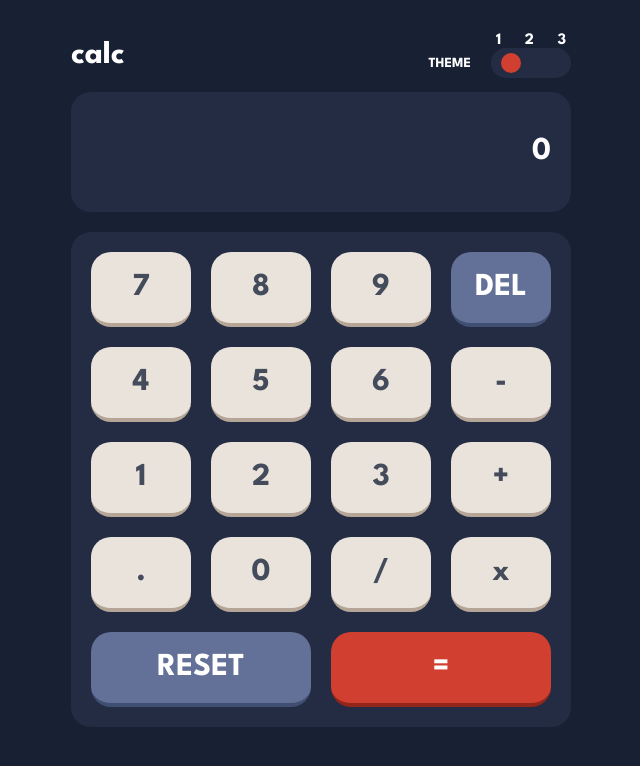
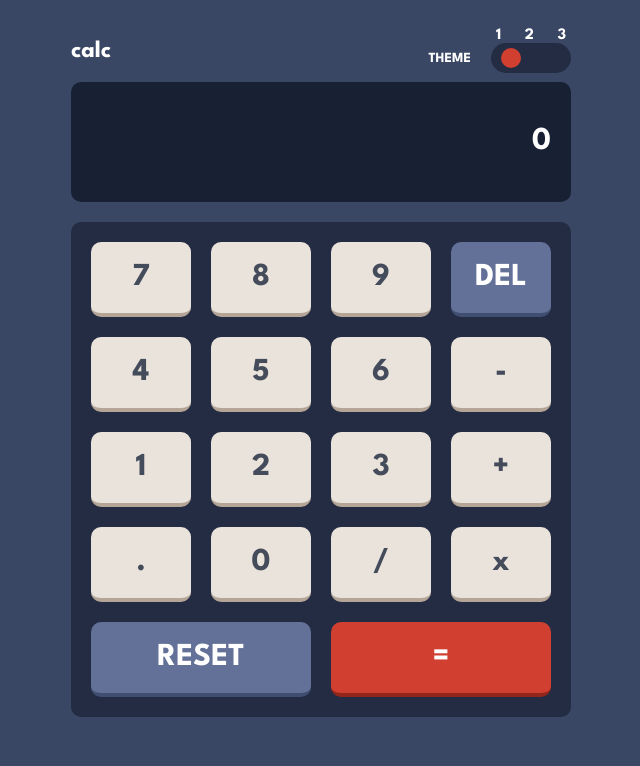
Before and after one commit to sjwhelpley/frontendmentor-calculator, a React (Create React App) app: page / in a window 1280 px wide. Shown: the top 766 px of the page, without its empty margins (319-959 px from the left). Built offline with nearby package versions, Linux system fonts and the light colour scheme.

Commit message:
Update 7 files

```diff
--- a/src/App.js
+++ b/src/App.js
@@ -10,14 +10,14 @@ export default function App() {
   useEffect(() => {}, [theme]);
 
   return (
-    <div className={`App ${theme}`}>
-      <div className="app-container">
-        <div className="header">
+    <main className={`App ${theme}`}>
+      <section className="app-container">
+        <header className="header">
           <h1>calc</h1>
           <ThemeSwitch />
-        </div>
+        </header>
         <Calculator />
-      </div>
-    </div>
+      </section>
+    </main>
   );
 }
--- a/src/components/Calculator.css
+++ b/src/components/Calculator.css
@@ -3,7 +3,7 @@
 }
 
 .solution-container {
-  border-radius: 20px;
+  border-radius: 10px;
   height: 80px;
   display: flex;
   flex-direction: row;
@@ -13,16 +13,18 @@
   font-size: 2rem;
 }
 
-.theme-one .solution-container,
 .theme-one .keys-container {
   background-color: var(--one-toggle-background);
+}
+.theme-one .solution-container {
+  background-color: var(--one-screen-background);
 }
 
 .theme-two .keys-container {
   background-color: var(--two-toggle-background);
 }
 .theme-two .solution-container {
-  background-color: var(--two-main-background);
+  background-color: var(--two-screen-background);
 }
 
 .theme-three .solution-container,
@@ -31,28 +33,28 @@
 }
 
 .keys-container {
-  border-radius: 20px;
+  border-radius: 10px;
   display: grid;
   grid-template-columns: 1fr 1fr 1fr 1fr;
   row-gap: 20px;
   column-gap: 20px;
-  font-size: 2rem;
   margin-top: 20px;
   padding: 20px;
 }
 
+@media (max-width: 800px) {
+  .keys-container {
+    column-gap: 10px;
+    row-gap: 15px;
+  }
+}
+
 .key {
   height: 75px;
-  border-radius: 20px;
+  border-radius: 10px;
   font-size: 2rem;
-  display: grid;
-  flex-direction: row;
-  align-items: center;
   justify-content: center;
-  border-left: none;
-  border-top: none;
-  border-right: none;
-  font-weight: 700;
+  border: none;
   cursor: pointer;
   width: 100%;
   font-family: "League Spartan", sans-serif;
@@ -69,16 +71,28 @@
   color: var(--text-white);
 }
 
+.theme-one .equal-key:active {
+  background-color: #f96c5b;
+}
+
 .theme-two .equal-key {
   background-color: var(--two-orange);
   border-bottom: 4px solid var(--two-dark-orange);
   color: var(--text-white);
 }
 
+.theme-two .equal-key:active {
+  background-color: #ff8b38;
+}
+
 .theme-three .equal-key {
   background-color: var(--three-toggle);
-  border-bottom: 4px solid hsl(177, 92%, 70%);
-  color: hsl(198, 20%, 13%);
+  border-bottom: 4px solid var(--three-light-blue);
+  color: var(--three-blue);
+}
+
+.theme-three .equal-key:active {
+  background-color: #94fff9;
 }
 
 .theme-one .num-key {
@@ -87,16 +101,28 @@
   color: var(--one-text-blue);
 }
 
+.theme-one .num-key:active {
+  background-color: #ffffff;
+}
+
 .theme-two .num-key {
   background-color: var(--two-light-grey-yellow);
   border-bottom: 4px solid var(--two-dark-greyish-yellow);
   color: var(--two-text-yellow);
 }
 
+.theme-two .num-key:active {
+  background-color: #ffffff;
+}
+
 .theme-three .num-key {
-  background-color: hsl(268, 47%, 21%);
-  border-bottom: 4px solid hsl(290, 70%, 36%);
+  background-color: var(--three-num-background);
+  border-bottom: 4px solid var(--three-num-shadow);
   color: var(--three-text-yellow);
+}
+
+.theme-three .num-key:active {
+  background-color: #6b34ac;
 }
 
 .reset-key {
@@ -110,6 +136,11 @@
   color: var(--text-white);
 }
 
+.theme-one .delete-key:active,
+.theme-one .reset-key:active {
+  background-color: #a2b3e1;
+}
+
 .theme-two .delete-key,
 .theme-two .reset-key {
   background-color: var(--two-dark-cyan);
@@ -117,9 +148,19 @@
   color: var(--text-white);
 }
 
+.theme-two .delete-key:active,
+.theme-two .reset-key:active {
+  background-color: #62b5bd;
+}
+
 .theme-three .delete-key,
 .theme-three .reset-key {
-  background-color: hsl(281, 89%, 26%);
+  background-color: var(--three-dark-violet);
   border-bottom: 4px solid var(--three-vivid-magenta);
   color: var(--text-white);
 }
+
+.theme-three .delete-key:active,
+.theme-three .reset-key:active {
+  background-color: #8631b0;
+}
--- a/src/components/Calculator.jsx
+++ b/src/components/Calculator.jsx
@@ -93,7 +93,7 @@ export default function Calculator() {
   };
 
   return (
-    <div className="calc">
+    <section className="calc">
       <div className="solution-container">
         <p>
           {calc.num ? calc.num.toLocaleString() : calc.res.toLocaleString()}
@@ -132,6 +132,6 @@ export default function Calculator() {
           );
         })}
       </div>
-    </div>
+    </section>
   );
 }
--- a/src/components/ThemeSwitch.css
+++ b/src/components/ThemeSwitch.css
@@ -38,9 +38,6 @@ input:hover {
   border-radius: 50px;
   width: 80px;
 }
-#one {
-  opacity: 1;
-}
 
 /* THEMES */
 .theme-one input {
--- a/src/components/ThemeSwitch.jsx
+++ b/src/components/ThemeSwitch.jsx
@@ -30,6 +30,15 @@ export default function ThemeSwitch() {
     var buttons = document.getElementsByClassName("button");
     var arr = [...buttons];
 
+    // Set initial toggle on render
+    if (theme === "theme-one") {
+      arr[0].style.opacity = "1";
+    } else if (theme === "theme-two") {
+      arr[1].style.opacity = "1";
+    } else {
+      arr[2].style.opacity = "1";
+    }
+
     // https://webcodespace.com/how-to-create-a-three-state-toggle-switch-using-html-css-and-javascript/
     arr.forEach((element, index) => {
       element.addEventListener("click", () => clickToggle(element, index));
--- a/src/styles.css
+++ b/src/styles.css
@@ -29,18 +29,23 @@
   --three-toggle: hsl(176, 100%, 44%);
   --three-dark-violet: hsl(281, 89%, 26%);
   --three-vivid-magenta: hsl(285, 91%, 52%);
+  --three-blue: hsl(198, 20%, 13%);
+  --three-light-blue: hsl(177, 92%, 70%);
+  --three-num-background: hsl(268, 47%, 21%);
+  --three-num-shadow: hsl(290, 70%, 36%);
 }
 
 body {
   margin: 0px;
   padding: 0px;
+  height: 100%;
 }
 
 .App {
   padding: 20px;
   font-family: sans-serif;
   text-align: center;
-  height: 100vh;
+  min-height: 100vh;
   font-family: "League Spartan", sans-serif;
   font-weight: 700;
 }
@@ -60,12 +65,12 @@ body {
 
 .theme-one {
   color: var(--text-white);
-  background-color: var(--one-screen-background);
+  background-color: var(--one-main-background);
 }
 
 .theme-two {
   color: var(--two-text-yellow);
-  background-color: var(--two-screen-background);
+  background-color: var(--two-main-background);
 }
 
 .theme-three {
```
Also changed, not shown: 1 other file (tests, documents, lock files or other folders).
